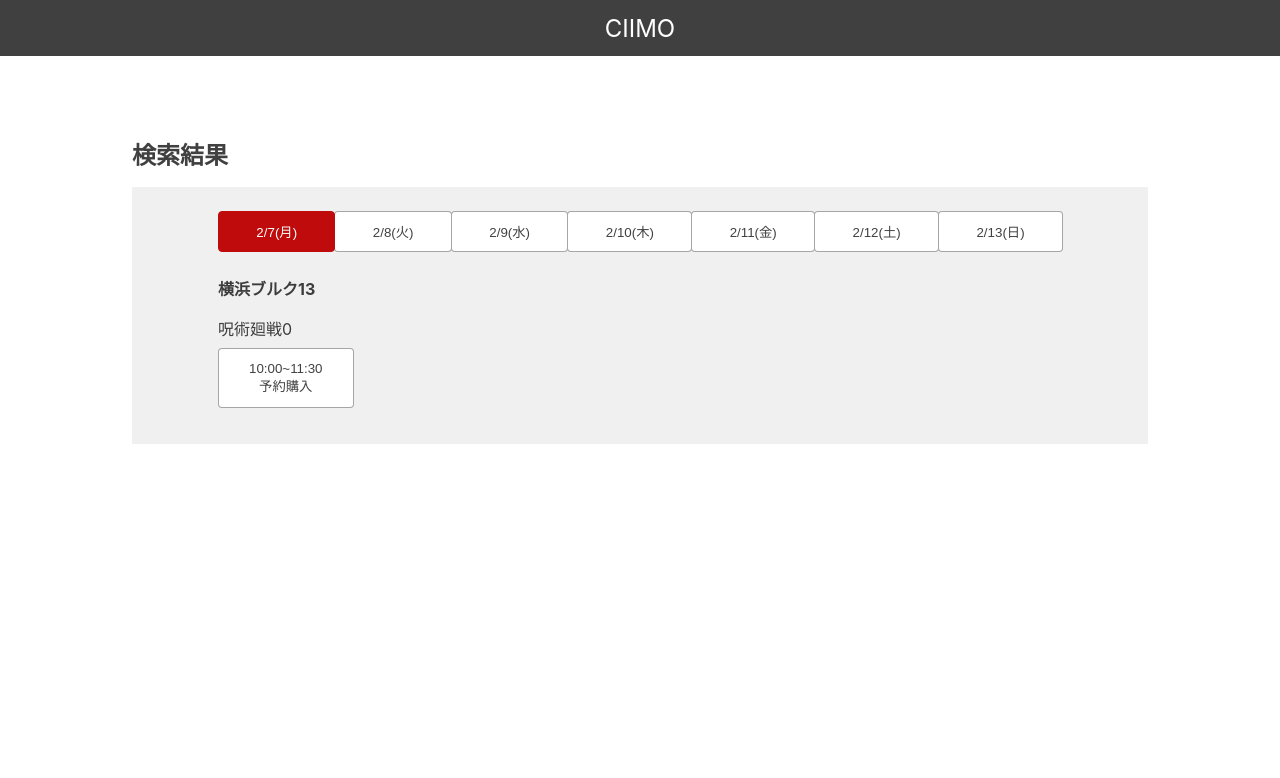
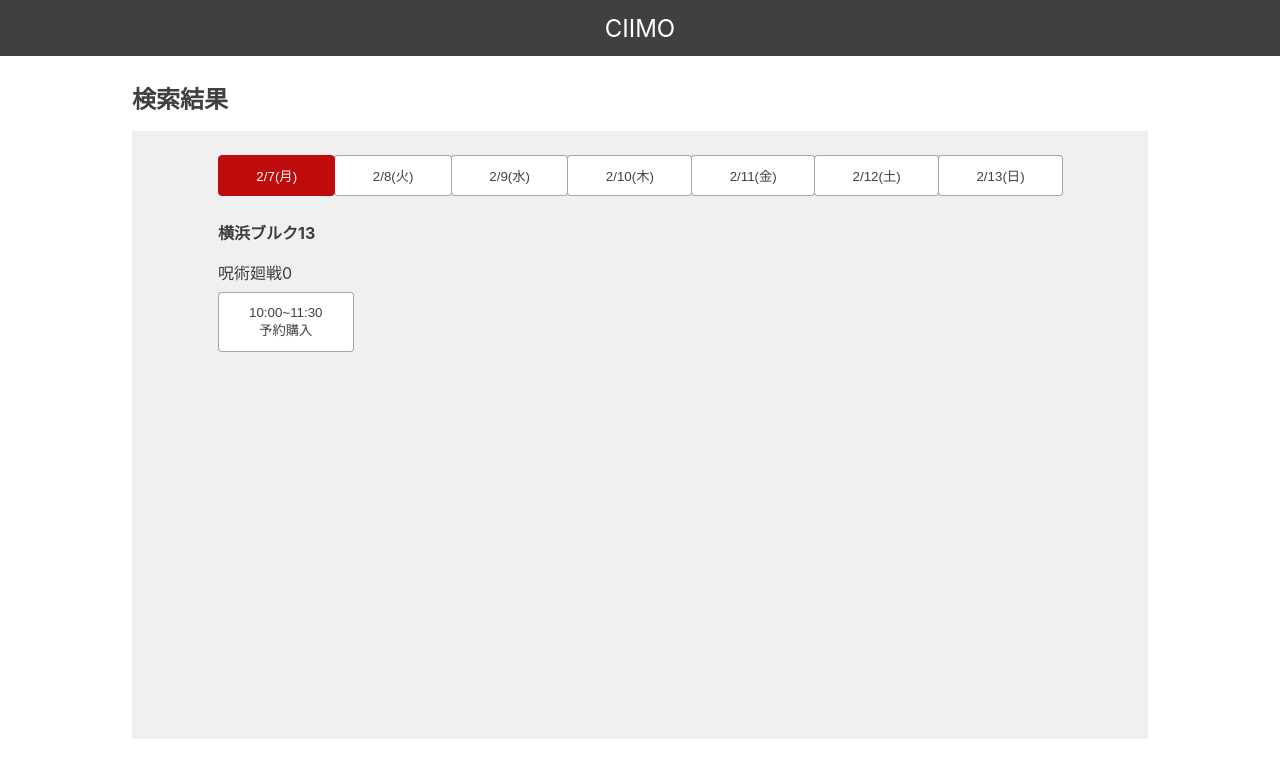
Before and after one commit to sado-haruki/ciimo, a Next.js app: page /schedule in a window 1280 px wide. Shown: the top 778 px of the page. Built offline with nearby package versions, Linux system fonts and the light colour scheme; data requests are answered from the project's data file.

Commit message:
fix:コンテンツの背景のmin-height設定

```diff
--- a/styles/schedule/index.module.scss
+++ b/styles/schedule/index.module.scss
@@ -2,7 +2,7 @@
 
 .main {
   color: $text-color;
-  padding: 5rem 8.25rem 3rem;
+  padding: 1.5rem 8.25rem 3rem;
 }
 
 .back {
@@ -19,6 +19,7 @@
 .contants {
   padding: 1.5rem 5.375rem 2.25rem;
   background-color: $bg-color;
+  min-height: 38rem;
 }
 
 .dateTabs {
```
